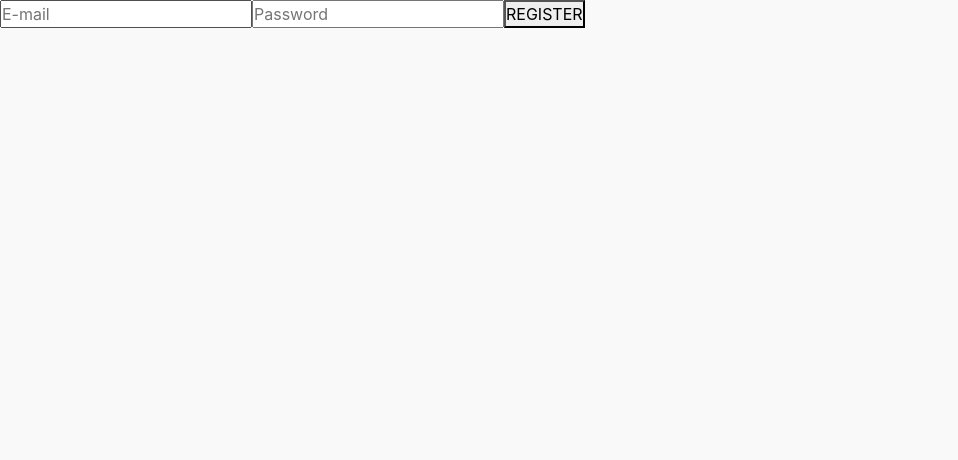
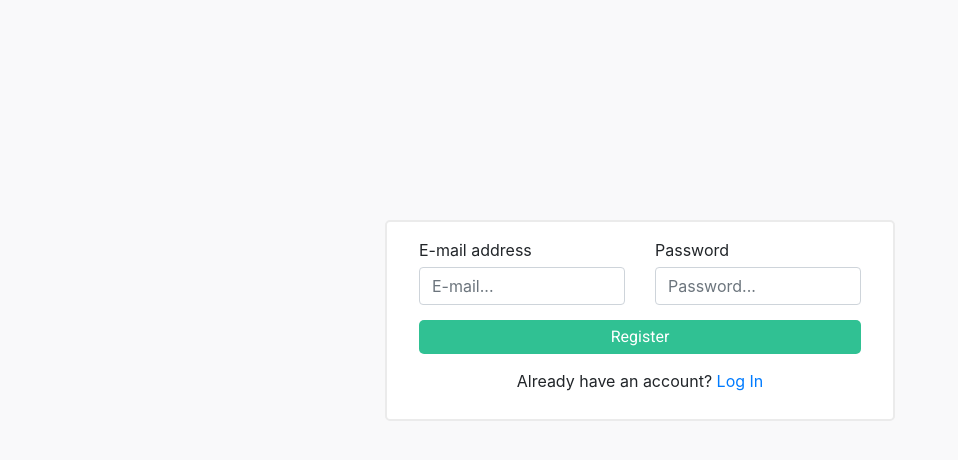
Before and after one commit to AdamLandfrasz/jotter-frontend, a React (Create React App) app: page /register in a window 1280 px wide. Shown: the top 460 px of the page, without its empty margins (0-958 px from the left). Built offline with nearby package versions, Linux system fonts and the light colour scheme.

Commit message:
added same styling to register form

```diff
--- /dev/null
+++ b/src/components/Button.module.css
@@ -0,0 +1,25 @@
+.button {
+  display: block;
+  width: 100%;
+  padding: 5px;
+
+  background-color: #30c193;
+
+  border: none;
+  border-radius: 5px;
+
+  font-family: "Roboto", sans-serif;
+  font-size: 16px;
+  color: #fff;
+
+  transition: 300ms;
+}
+
+.button:hover {
+  background-color: #29a880;
+  box-shadow: 0px 0px 5px 2px rgb(211, 210, 210);
+}
+
+.button:active {
+  outline: none;
+}
--- a/src/components/Container.module.css
+++ b/src/components/Container.module.css
@@ -2,9 +2,10 @@
 No media query for `xs` since this is the default in Bootstrap */
 
 .container {
-  padding: 0 15px;
   margin: 0 auto;
+  padding: 0 5px;
   height: 80vh;
+  max-width: 540px;
   display: flex;
   flex-direction: column;
   justify-content: center;
@@ -13,28 +14,19 @@ No media query for `xs` since this is the default in Bootstrap */
 
 /* Small devices (landscape phones, 576px and up) */
 @media (min-width: 576px) {
-  .container {
-    max-width: 540px;
-  }
 }
 
 /* Medium devices (tablets, 768px and up) */
 @media (min-width: 768px) {
   .container {
-    max-width: 540px;
+    padding: 0 15px;
   }
 }
 
 /* Large devices (desktops, 992px and up) */
 @media (min-width: 992px) {
-  .container {
-    max-width: 540px;
-  }
 }
 
 /* Extra large devices (large desktops, 1200px and up) */
 @media (min-width: 1200px) {
-  .container {
-    max-width: 540px;
-  }
 }
--- a/src/components/Form.module.css
+++ b/src/components/Form.module.css
@@ -1,6 +1,3 @@
-/* Extra small devices (portrait phones, less than 576px)
-No media query for `xs` since this is the default in Bootstrap */
-
 .form {
   border: 2px solid rgb(235, 235, 235);
   border-radius: 5px;
@@ -13,45 +10,3 @@ No media query for `xs` since this is the default in Bootstrap */
 .form * {
   margin-bottom: 5px;
 }
-
-.button {
-  display: block;
-  width: 100%;
-  padding: 5px;
-
-  background-color: #30c193;
-
-  border: none;
-  border-radius: 5px;
-
-  font-family: "Roboto", sans-serif;
-  font-size: 16px;
-  color: #fff;
-
-  transition: 300ms;
-}
-
-.button:hover {
-  background-color: #29a880;
-  box-shadow: 0px 0px 5px 2px rgb(211, 210, 210);
-}
-
-.button:active {
-  outline: none;
-}
-
-/* Small devices (landscape phones, 576px and up) */
-@media (min-width: 576px) {
-}
-
-/* Medium devices (tablets, 768px and up) */
-@media (min-width: 768px) {
-}
-
-/* Large devices (desktops, 992px and up) */
-@media (min-width: 992px) {
-}
-
-/* Extra large devices (large desktops, 1200px and up) */
-@media (min-width: 1200px) {
-}
--- a/src/components/Login.js
+++ b/src/components/Login.js
@@ -5,6 +5,7 @@ import axios from "axios";
 
 import formStyles from "./Form.module.css";
 import containerStyles from "./Container.module.css";
+import buttonStyles from "./Button.module.css";
 
 import { Form, Row, Col } from "react-bootstrap";
 
@@ -73,7 +74,7 @@ function Login() {
             <button
               disabled={isLoading}
               type="submit"
-              className={formStyles.button}
+              className={buttonStyles.button}
             >
               {isLoading ? "Loading…" : "Log In"}
             </button>
--- a/src/components/Register.js
+++ b/src/components/Register.js
@@ -1,9 +1,13 @@
 import React, { useState } from "react";
 import { useCookies } from "react-cookie";
-import { Redirect, withRouter } from "react-router-dom";
+import { Redirect, withRouter, Link } from "react-router-dom";
 import axios from "axios";
 
-import Loader from "react-loader-spinner";
+import formStyles from "./Form.module.css";
+import containerStyles from "./Container.module.css";
+import buttonStyles from "./Button.module.css";
+
+import { Form, Row, Col } from "react-bootstrap";
 
 function Register(props) {
   const [cookies] = useCookies(["user"]);
@@ -33,30 +37,52 @@ function Register(props) {
   return cookies.user ? (
     <Redirect to="/notes" />
   ) : (
-    <form onSubmit={handleSubmit}>
-      <input
+    <div className={containerStyles.container}>
+      <Form onSubmit={handleSubmit} className={formStyles.form}>
+        <Row>
+          <Col xs={12} md={6}>
+            <Form.Label>E-mail address</Form.Label>
+            <Form.Control
               type="email"
               autoComplete="off"
               name="email"
-        id="login-email"
-        placeholder="E-mail"
+              id="register-email"
+              placeholder="E-mail..."
               required
               onChange={(e) => setEmail(e.target.value)}
             />
-      <input
+          </Col>
+          <Col xs={12} md={6}>
+            <Form.Label>Password</Form.Label>
+            <Form.Control
               type="password"
               name="password"
-        id="login-password"
-        placeholder="Password"
+              id="register-password"
+              placeholder="Password..."
               required
               onChange={(e) => setPassword(e.target.value)}
             />
-      {isLoading ? (
-        <Loader type="TailSpin" color="#000" />
-      ) : (
-        <button type="submit">REGISTER</button>
-      )}
-    </form>
+          </Col>
+        </Row>
+        <Row className="justify-content-center">
+          <Col>
+            <button
+              disabled={isLoading}
+              type="submit"
+              className={buttonStyles.button}
+            >
+              {isLoading ? "Loading…" : "Register"}
+            </button>
+          </Col>
+        </Row>
+        <Row className="justify-content-center">
+          <Col className="text-center">
+            <span>Already have an account? </span>
+            <Link to="/login">Log In</Link>
+          </Col>
+        </Row>
+      </Form>
+    </div>
   );
 }
 
```
Lines whose indentation alone changed are shown as unchanged.
